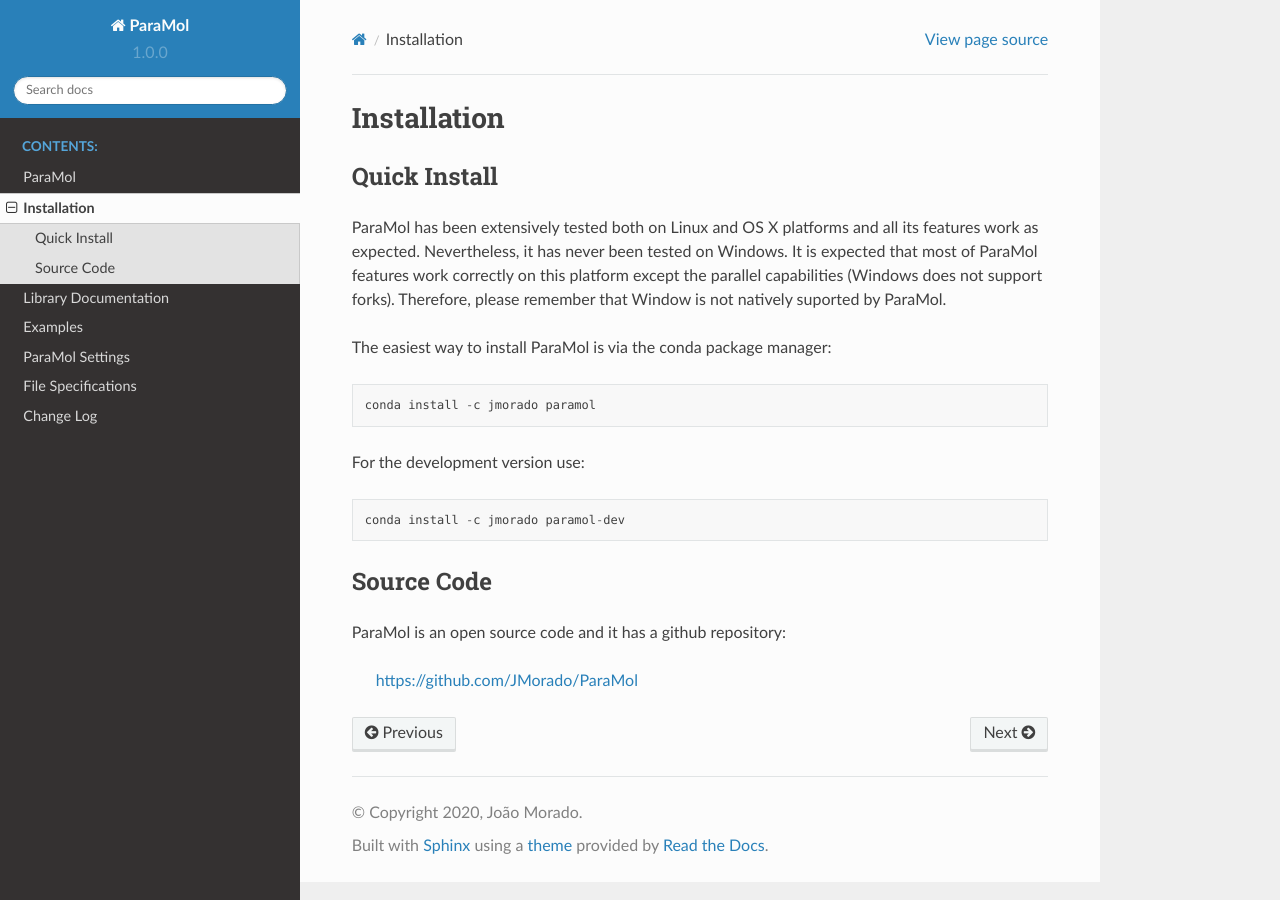
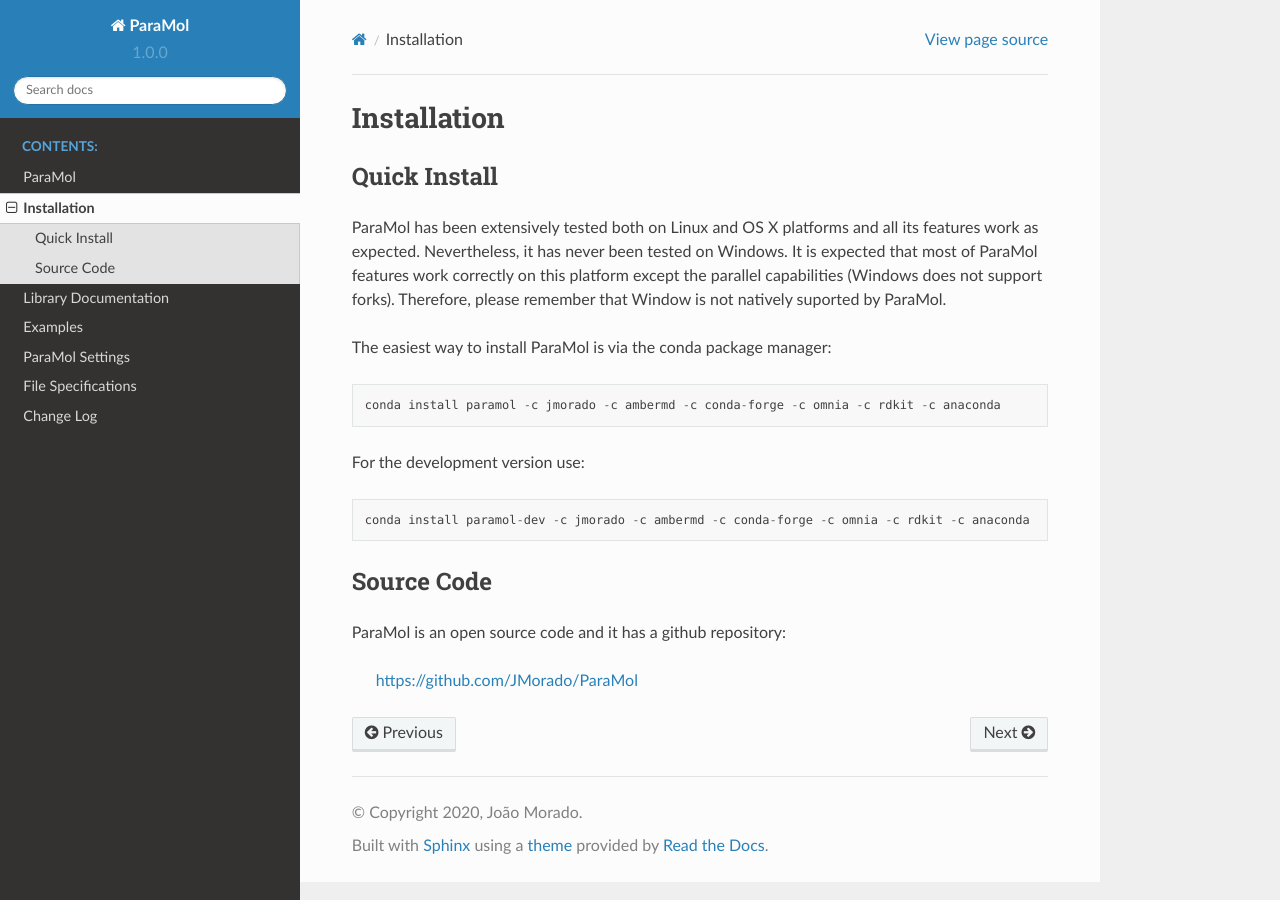
Before and after one commit to JMorado/ParaMol, a Sphinx documentation site: the page built from docs/source/Installation.rst, in a window 1280 px wide. Built offline with Sphinx 7.4.7 and the Read the Docs theme 2.0.0, drawn with Linux system fonts in a browser that asks for light colours.

Commit message:
Updating conda channels.

```diff
--- a/docs/source/Installation.rst
+++ b/docs/source/Installation.rst
@@ -14,13 +14,13 @@
 
 .. code-block::
 
-    conda install -c jmorado paramol
+    conda install paramol -c jmorado -c ambermd -c conda-forge -c omnia -c rdkit -c anaconda
 
 For the development version use:
 
 .. code-block::
 
-    conda install -c jmorado paramol-dev
+    conda install paramol-dev -c jmorado -c ambermd -c conda-forge -c omnia -c rdkit -c anaconda
 
 Source Code
 ------------
```
Also changed, not shown: README.md (+2 -2 lines), 1 other file.
